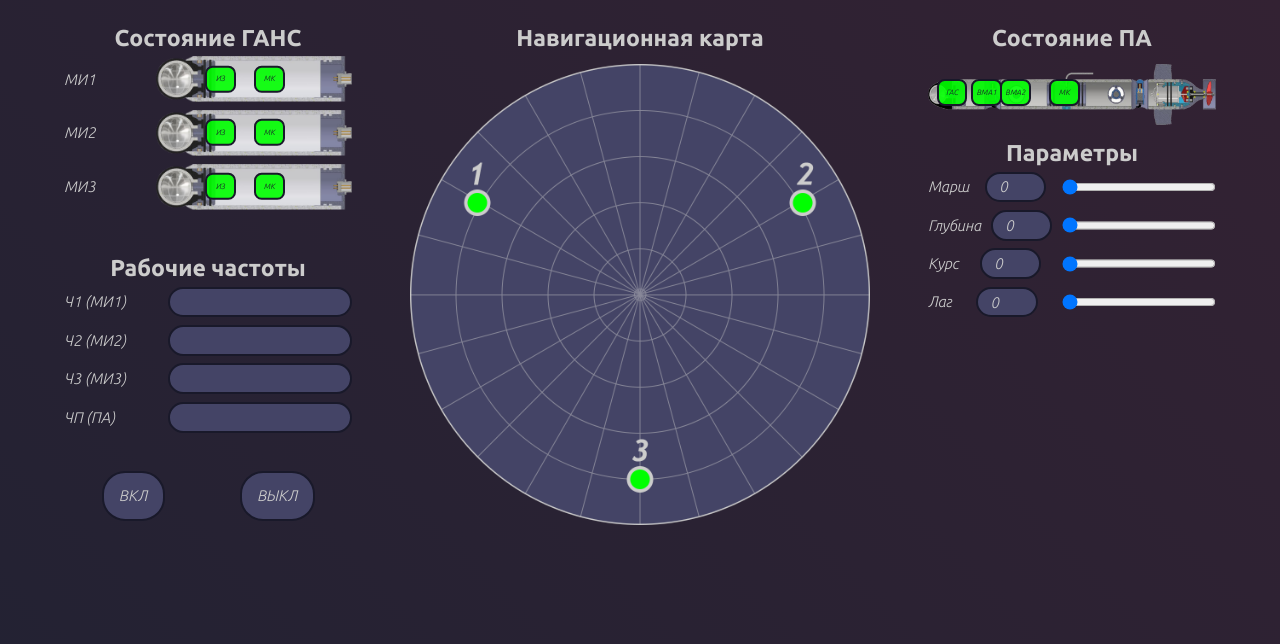
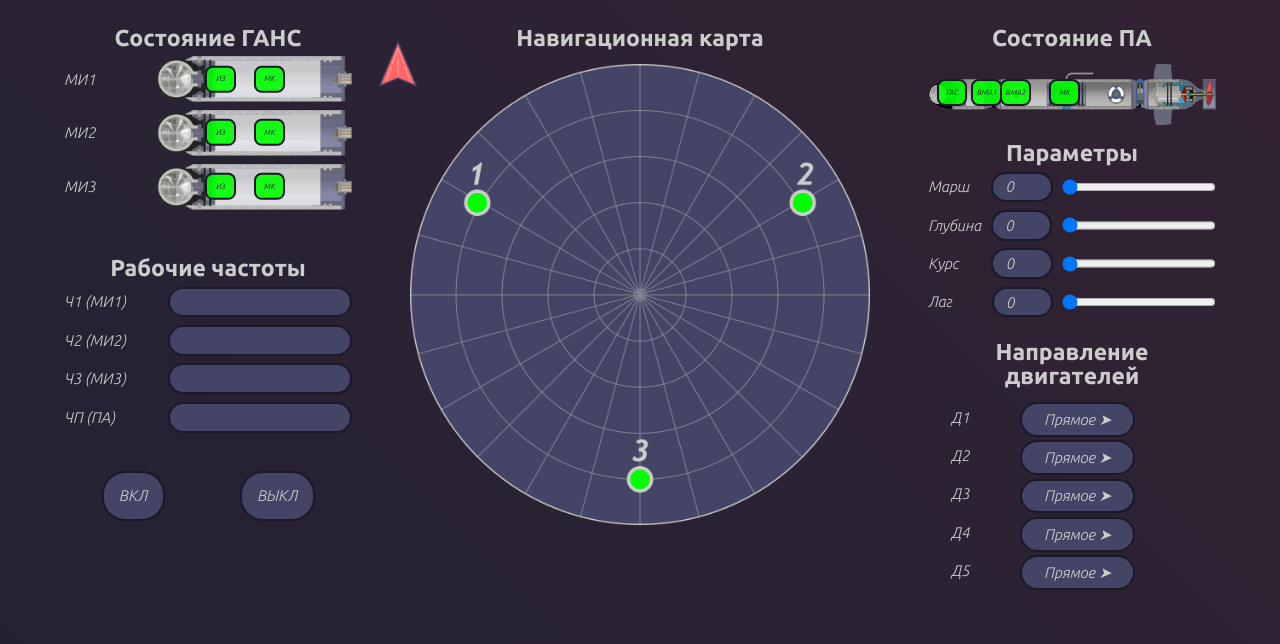
Before and after one commit to Nna2291/gans, a Flask app: page / in a window 1280 px wide. Shown: the top 644 px of the page. Run offline with Flask 2, Linux system fonts and the light colour scheme.

Commit message:
Added scripts for pop-up windows and marker point

```diff
--- a/static/css/style.css
+++ b/static/css/style.css
@@ -192,6 +192,7 @@
   margin-top: 1rem;
   display: flex;
   justify-content: center;
+  position: relative;
 }
 
 div.map_img img {
@@ -236,15 +237,15 @@
   top: -0.5rem;
 }
 
-input.march_text {
+input[name=march_text] {
   margin-left: 0.8rem;
 }
 
-input.course_text {
+input[name=course_text] {
   margin-left: 1.5rem;
 }
 
-input.lag_text {
+input[name=lag_text] {
   margin-left: 2rem;
 }
 
@@ -256,3 +257,80 @@
   top: 50%;
   transform: translateY(0);
 }
+
+div.change_dir_engines {
+  margin-top: 1rem;
+}
+
+div.engine {
+  margin-top: 1.5rem;
+  position: relative;
+}
+
+div.engine h3 {
+  margin-left: 1.5rem;
+}
+
+div.engine button.change_dir {
+  position: absolute;
+  left: 6rem;
+  top: -0.5rem;
+  padding: 0.5rem;
+  width: 7.5rem;
+}
+
+div.engine div.change_dir_part_box {
+  display: inline-block;
+  border-radius: 1rem;
+  overflow: hidden;
+  position: absolute;
+  top: -2.5rem;
+  left: 13.5rem;
+}
+
+div.change_dir_part_box button.change_dir_part {
+  display: block;
+  padding: 0.5rem;
+  border-radius: 0;
+  border: 0;
+  margin: 0;
+  width: 6rem;
+  height: 3rem;
+}
+
+div.change_dir_part_box button.change_dir_part.active {
+  background-color: #333355;
+}
+
+div.change_dir_part_box button.change_dir_part.active:hover {
+  background-color: #666699;
+}
+
+div.change_dir_part_box button.change_dir_part:active {
+  transform: translateY(0);
+}
+
+div.change_dir_part_box button.change_dir_part.active:active {
+  background-color: #333355;
+}
+
+.disabled {
+  pointer-events: none;
+  opacity: 0;
+}
+
+div.marker {
+  height: 3rem;
+  position: absolute;
+  left: 3rem;
+  top: 0;
+  width: 30rem;
+}
+
+div.marker img {
+  height: 3rem;
+  rotate: 0deg;
+  top: 0rem;
+  left: 0rem;
+  transform: translateX(-50%) translateY(-50%);
+}
--- /dev/null
+++ b/static/js/scripts.js
@@ -0,0 +1,40 @@
+const changeDirBox = document.querySelectorAll('.change_dir_part_box');
+const marker = document.querySelector('.marker');
+
+document.addEventListener('click', openMenu);
+document.addEventListener('click', changeState);
+
+function openMenu(event) {
+    if (event.target.closest('.change_dir')) {
+        for (dirBox of changeDirBox) {
+            dirBox.setAttribute('class', 'change_dir_part_box disabled');
+        }
+        id = +event.target.closest('.change_dir').getAttribute('name').slice(1) - 1;
+        changeDirBox[id].setAttribute('class', 'change_dir_part_box');
+    }
+    if (!(event.target.closest('.change_dir') || event.target.closest('.change_dir_part_box'))) {
+        for (dirBox of changeDirBox) {
+            dirBox.setAttribute('class', 'change_dir_part_box disabled');
+        }
+    }
+}
+
+function changeState(event) {
+    if (event.target.closest('.change_dir_part')) {
+        let targ = event.target.closest('.change_dir_part');
+        for (butt of targ.parentElement.children) {
+                butt.setAttribute('class', 'change_dir_part');
+        }
+        targ.setAttribute('class', 'change_dir_part active');
+        targ.parentElement.parentElement.children[1].innerText = targ.innerText + ' ➤';
+    }
+}
+
+function positionMarker(x, y, angle) {
+    marker.children[0].style.top = x / 100 * 30 + 'rem';
+    marker.children[0].style.left = y / 100 * 30 + 'rem';
+    marker.children[0].style.rotate = angle + 'deg'
+}
+
+// prompt_vars = prompt().split(' ');
+// positionMarker(Number(prompt_vars[0]), Number(prompt_vars[1]), Number(prompt_vars[2]));
--- a/templates/home.html
+++ b/templates/home.html
@@ -5,7 +5,7 @@
     <link rel="stylesheet" href="../static/css/style.css">
     <script type="text/javascript" src="../static/js/jquery.min.js"></script>
     <script type="text/javascript" src="../static/js/main.js"></script>
-    <title></title>
+    <title>Control Panel</title>
 </head>
 <body>
 <div class="main">
@@ -74,7 +74,10 @@
             <div class="map">
                 <h2>Навигационная карта</h2>
                 <div class="map_img">
-                    <img src="../static/img/map.png" alt="">
+                    <img src="../static/img/map.png" alt="Image Not Found">
+                    <div class="marker">
+                        <img src="../static/img/marker.png" alt="Image Not Found">
+                    </div>
                 </div>
             </div>
         </div>
@@ -123,8 +126,54 @@
                     </form>
                 </div>
             </div>
+            <div class="change_dir_engines">
+                <h2>Направление двигателей</h2>
+                <div class="engines">
+                    <div class="engine">
+                        <h3>Д1</h3>
+                        <button type="button" name="d1" class="change_dir">Прямое ➤</button>
+                        <div class="change_dir_part_box disabled">
+                            <button type="button" name="forward" class="change_dir_part active">Прямое</button>
+                            <button type="button" name="backward" class="change_dir_part">Реверсное</button>
+                        </div>
+                    </div>
+                    <div class="engine">
+                        <h3>Д2</h3>
+                        <button type="button" name="d2" class="change_dir">Прямое ➤</button>
+                        <div class="change_dir_part_box disabled">
+                            <button type="button" name="forward" class="change_dir_part active">Прямое</button>
+                            <button type="button" name="backward" class="change_dir_part">Реверсное</button>
+                        </div>
+                    </div>
+                    <div class="engine">
+                        <h3>Д3</h3>
+                        <button type="button" name="d3" class="change_dir">Прямое ➤</button>
+                        <div class="change_dir_part_box disabled">
+                            <button type="button" name="forward" class="change_dir_part active">Прямое</button>
+                            <button type="button" name="backward" class="change_dir_part">Реверсное</button>
+                        </div>
+                    </div>
+                    <div class="engine">
+                        <h3>Д4</h3>
+                        <button type="button" name="d4" class="change_dir">Прямое ➤</button>
+                        <div class="change_dir_part_box disabled">
+                            <button type="button" name="forward" class="change_dir_part active">Прямое</button>
+                            <button type="button" name="backward" class="change_dir_part">Реверсное</button>
+                        </div>
+                    </div>
+                    <div class="engine">
+                        <h3>Д5</h3>
+                        <button type="button" name="d5" class="change_dir">Прямое ➤</button>
+                        <div class="change_dir_part_box disabled">
+                            <button type="button" name="forward" class="change_dir_part active">Прямое</button>
+                            <button type="button" name="backward" class="change_dir_part">Реверсное</button>
+                        </div>
+                    </div>
+                </div>
+            </div>
         </div>
     </div>
 </div>
+<script src="../static/js/scripts.js"></script>
 </body>
 </html>
```
Also changed, not shown: static/img/marker.png (added).
